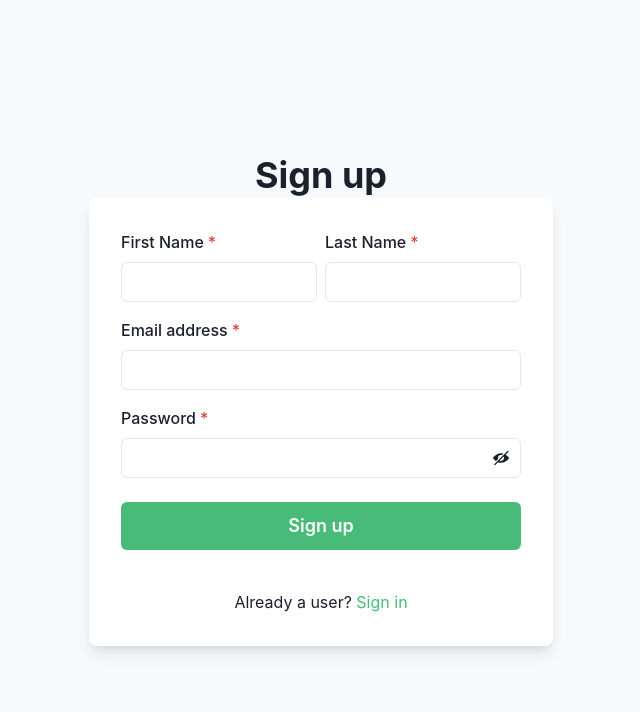
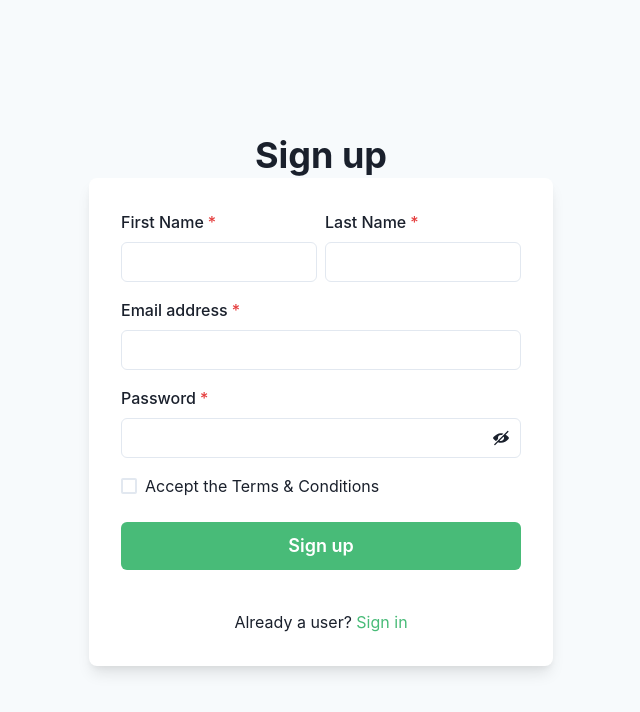
Before and after one commit to PlayConnect-Sports-Events-App/webApplication, a React (Create React App) app in the folder frontend/: page /signup in a window 1280 px wide. Shown: the top 712 px of the page, without its empty margins (319-959 px from the left). Built offline with nearby package versions, Linux system fonts and the light colour scheme.

Commit message:
Add terms & conditions when signup for gdpr

```diff
--- a/frontend/src/components/pages/SignUpPage.js
+++ b/frontend/src/components/pages/SignUpPage.js
@@ -14,7 +14,7 @@ import {
     Heading,
     Text,
     useColorModeValue,
-    Link, FormErrorMessage,
+    Link, FormErrorMessage, Checkbox,
 } from '@chakra-ui/react'
 import { useState } from 'react'
 import { ViewIcon, ViewOffIcon } from '@chakra-ui/icons'
@@ -28,6 +28,9 @@ export default function SignUpPage() {
 
     // Form errors
     const [errors, setErrors] = useState({});
+
+    // Checkbox state
+    const [termsAccepted, setTermsAccepted] = useState(false);
 
     // Credentials
     const [firstName, setFirstName] = useState('');
@@ -46,6 +49,12 @@ export default function SignUpPage() {
     // Function to handle registration form submission
     const handleRegister = async (e) => {
         e.preventDefault(); // Prevent form submission default behavior
+
+        // Check if terms and conditions are accepted
+        if (!termsAccepted) {
+            setErrors({ terms: "Please accept the terms and conditions" });
+            return;
+        }
 
         // Form data to be sent
         const userData = { firstName, lastName, email, password };
@@ -117,6 +126,14 @@ export default function SignUpPage() {
                             </InputGroup>
                             {errors.password && <FormErrorMessage>{errors.password}</FormErrorMessage>}
                         </FormControl>
+                        <FormControl isInvalid={errors.terms}>
+                            <Checkbox
+                                isChecked={termsAccepted}
+                                onChange={(e) => setTermsAccepted(e.target.checked)}>
+                                Accept the Terms & Conditions
+                            </Checkbox>
+                            {errors.terms && <FormErrorMessage>{errors.terms}</FormErrorMessage>}
+                        </FormControl>
                         <Stack spacing={10} pt={2}>
                             <Button
                                 type="submit"
```
